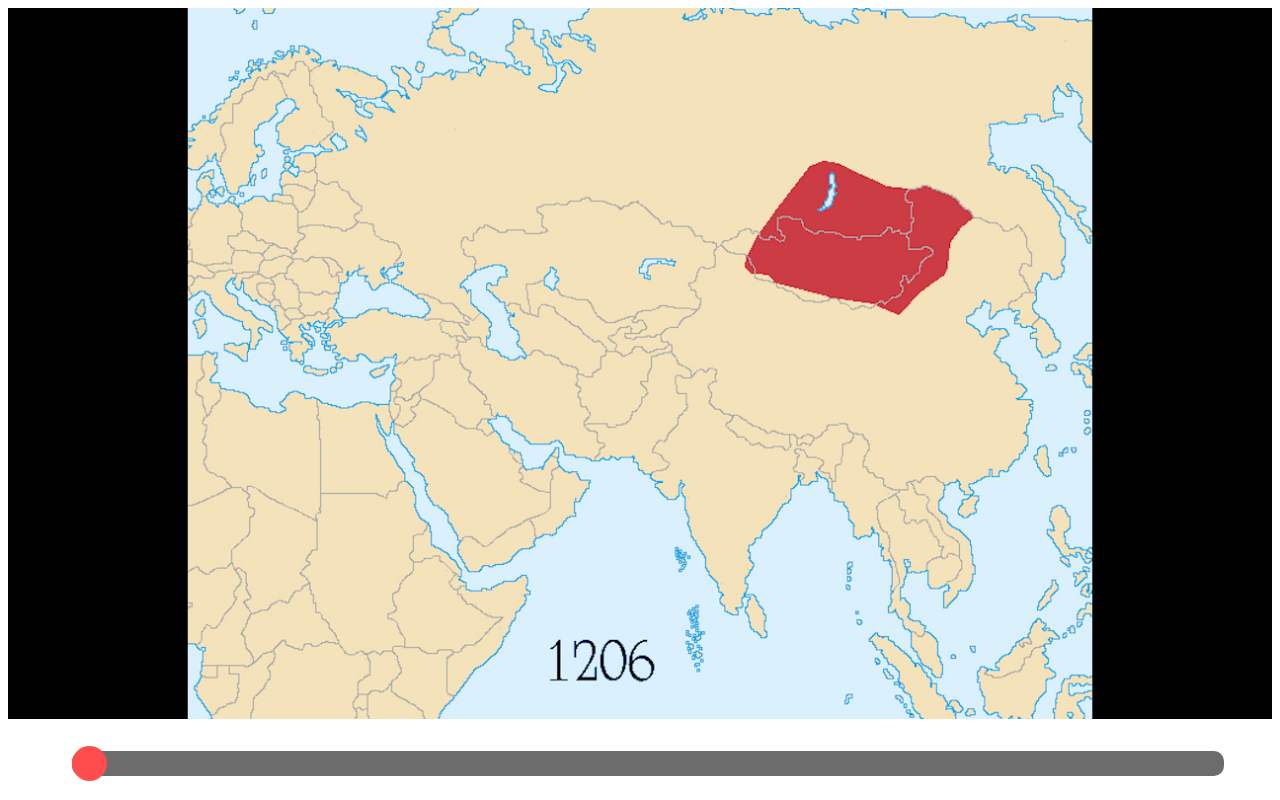
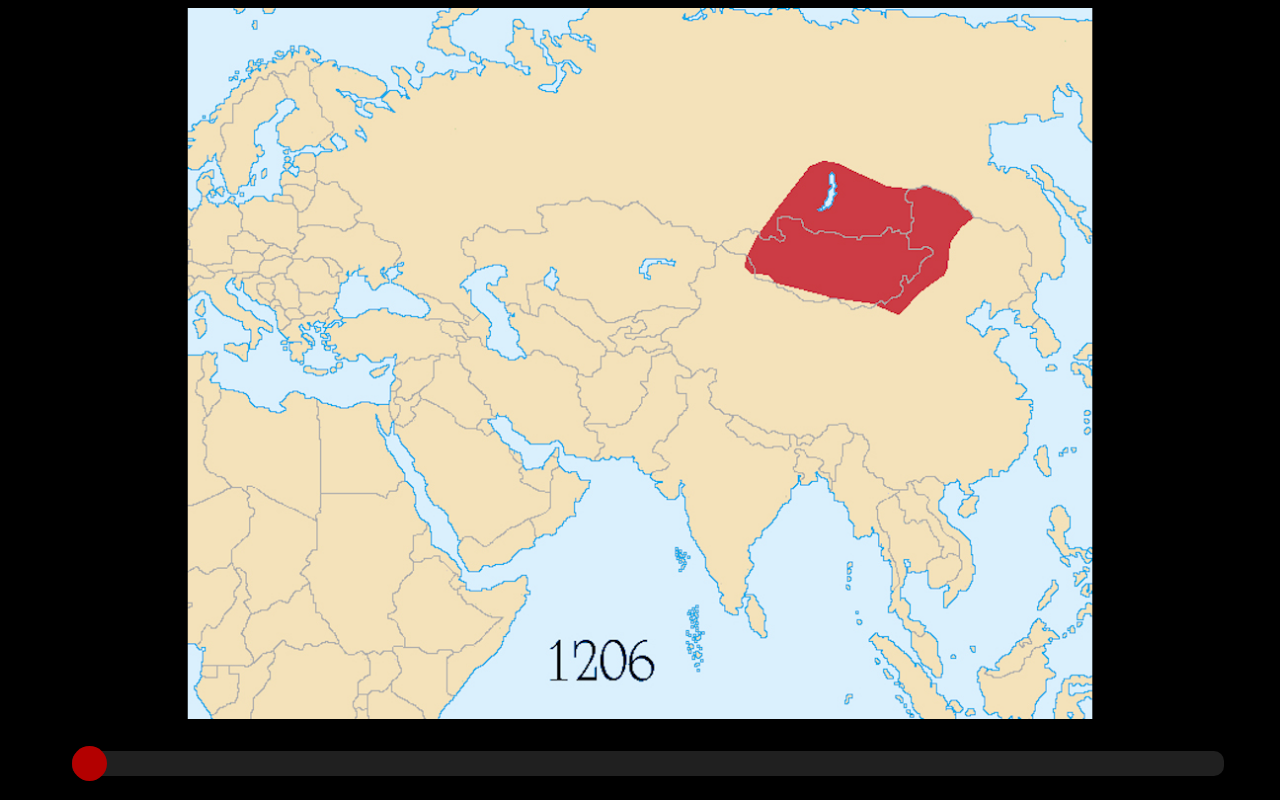
Before and after one commit to thegamebegins25/mongol, a plain HTML site: page index.html in a window 1280 px wide. Drawn offline with Linux system fonts and the light colour scheme.

Commit message:
black background

```diff
--- a/index.css
+++ b/index.css
@@ -4,7 +4,7 @@
 }
 
 body {
-    overflow: hidden;
+    background-color: black;
 }
 
 .year {
```
